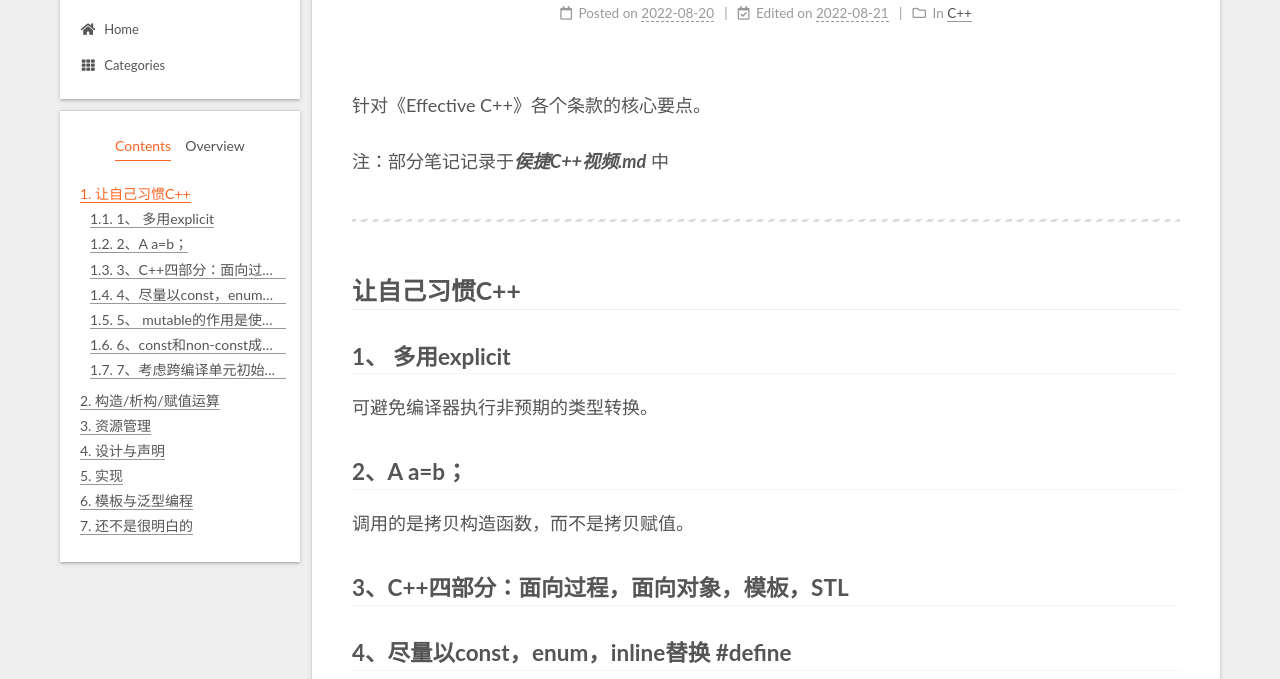
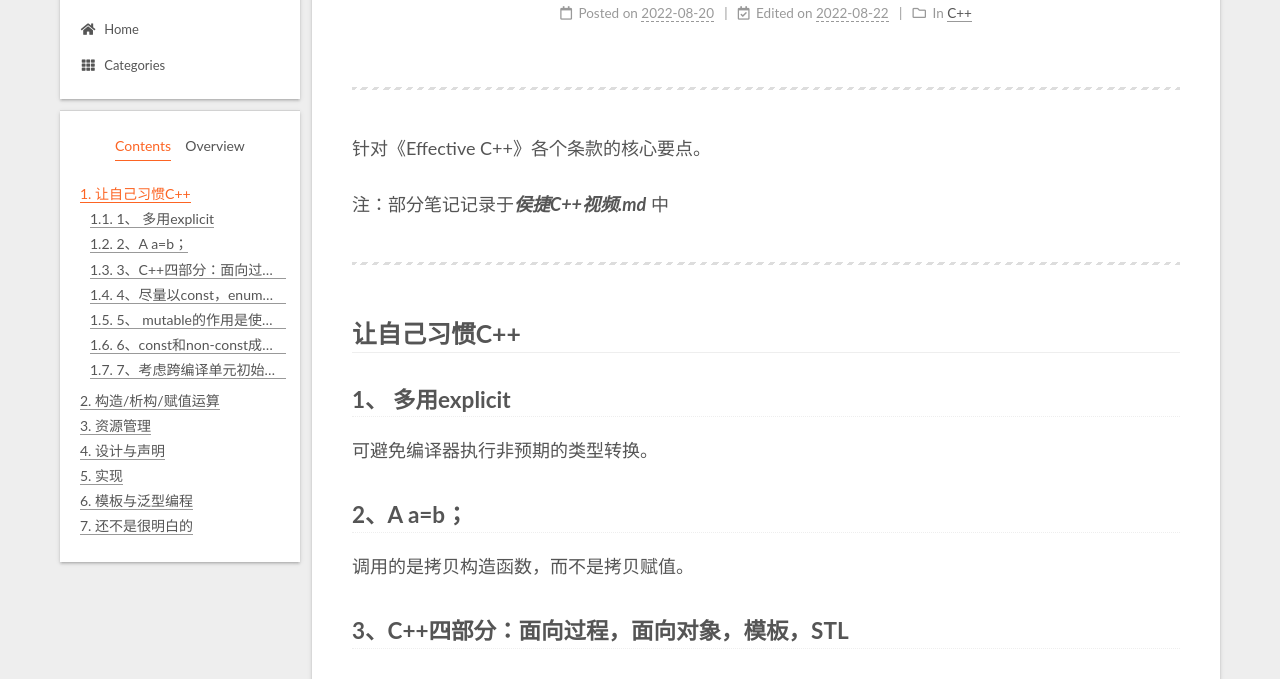
Before and after one commit to llf333/llf333.github.io, a plain HTML site: page 2022/08/20/二刷Effective-C++/index.html in a window 1280 px wide. Shown: the part 87-766 px from the top of the page. Drawn offline with Linux system fonts and the light colour scheme.

Commit message:
Site updated: 2022-08-22 19:11:47

```diff
--- a/2022/08/20/二刷Effective-C++/index.html
+++ b/2022/08/20/二刷Effective-C++/index.html
@@ -20,15 +20,13 @@
     var CONFIG = {"hostname":"example.com","root":"/","scheme":"Gemini","version":"7.8.0","exturl":false,"sidebar":{"position":"left","display":"always","padding":18,"offset":12,"onmobile":false},"copycode":{"enable":false,"show_result":false,"style":null},"back2top":{"enable":true,"sidebar":false,"scrollpercent":true},"bookmark":{"enable":false,"color":"#222","save":"auto"},"fancybox":false,"mediumzoom":false,"lazyload":false,"pangu":false,"comments":{"style":"tabs","active":null,"storage":true,"lazyload":false,"nav":null},"algolia":{"hits":{"per_page":10},"labels":{"input_placeholder":"Search for Posts","hits_empty":"We didn't find any results for the search: ${query}","hits_stats":"${hits} results found in ${time} ms"}},"localsearch":{"enable":false,"trigger":"auto","top_n_per_article":1,"unescape":false,"preload":false},"motion":{"enable":true,"async":false,"transition":{"post_block":"fadeIn","post_header":"slideDownIn","post_body":"slideDownIn","coll_header":"slideLeftIn","sidebar":"slideUpIn"}}};
   </script>
 
-  <meta name="description" content="针对《Effective C++》各个条款的核心要点。">
-<meta property="og:type" content="article">
+  <meta property="og:type" content="article">
 <meta property="og:title" content="二刷Effective C++">
 <meta property="og:url" content="http://example.com/2022/08/20/%E4%BA%8C%E5%88%B7Effective-C++/index.html">
 <meta property="og:site_name" content="llf333">
-<meta property="og:description" content="针对《Effective C++》各个条款的核心要点。">
 <meta property="og:locale" content="en_US">
 <meta property="article:published_time" content="2022-08-20T12:56:44.759Z">
-<meta property="article:modified_time" content="2022-08-21T08:39:32.568Z">
+<meta property="article:modified_time" content="2022-08-22T11:11:13.548Z">
 <meta property="article:author" content="llf333">
 <meta name="twitter:card" content="summary">
 
@@ -180,7 +178,7 @@
                   <i class="far fa-calendar-check"></i>
                 </span>
                 <span class="post-meta-item-text">Edited on</span>
-                <time title="Modified: 2022-08-21 16:39:32" itemprop="dateModified" datetime="2022-08-21T16:39:32+08:00">2022-08-21</time>
+                <time title="Modified: 2022-08-22 19:11:13" itemprop="dateModified" datetime="2022-08-22T19:11:13+08:00">2022-08-22</time>
               </span>
             <span class="post-meta-item">
               <span class="post-meta-item-icon">
@@ -203,13 +201,12 @@
     <div class="post-body" itemprop="articleBody">
 
 
-        <p>针对《Effective C++》各个条款的核心要点。</p>
+        <hr>
 <span id="more"></span>
 
 
 
-
-
+<p>针对《Effective C++》各个条款的核心要点。</p>
 <p>注：部分笔记记录于<em><strong>侯捷C++视频.md</strong></em> 中</p>
 <hr>
 <h2 id="让自己习惯C"><a href="#让自己习惯C" class="headerlink" title="让自己习惯C++"></a>让自己习惯C++</h2><h3 id="1、-多用explicit"><a href="#1、-多用explicit" class="headerlink" title="1、 多用explicit"></a>1、 多用explicit</h3><p>可避免编译器执行非预期的类型转换。</p>
--- a/css/main.css
+++ b/css/main.css
@@ -1169,7 +1169,7 @@ pre .javascript .function {
 }
 .links-of-author a::before,
 .links-of-author span.exturl::before {
-  background: #ffc8e4;
+  background: #5b2809;
   border-radius: 50%;
   content: ' ';
   display: inline-block;
```
Also changed, not shown: index.html (+2 -2 lines).
